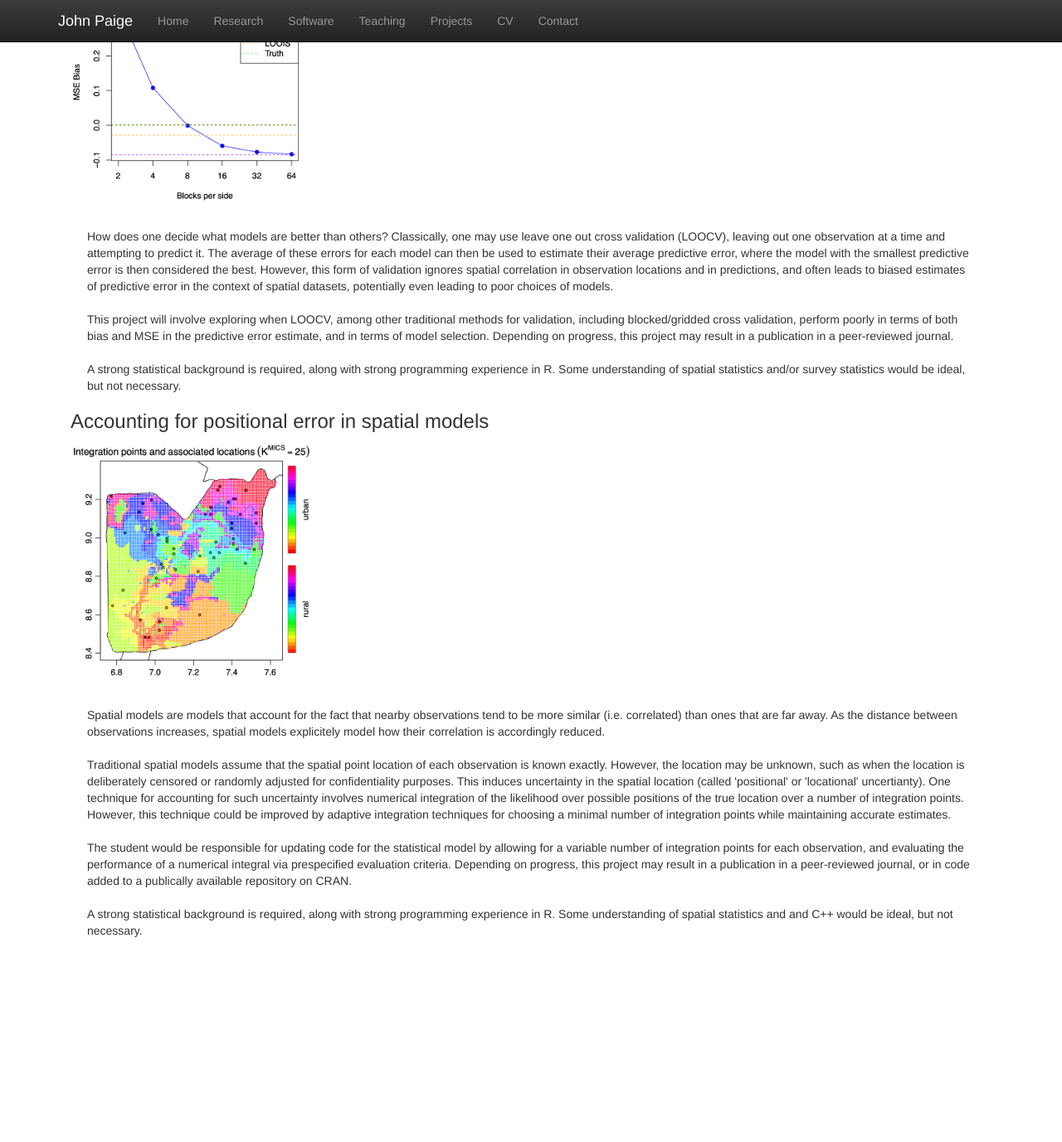
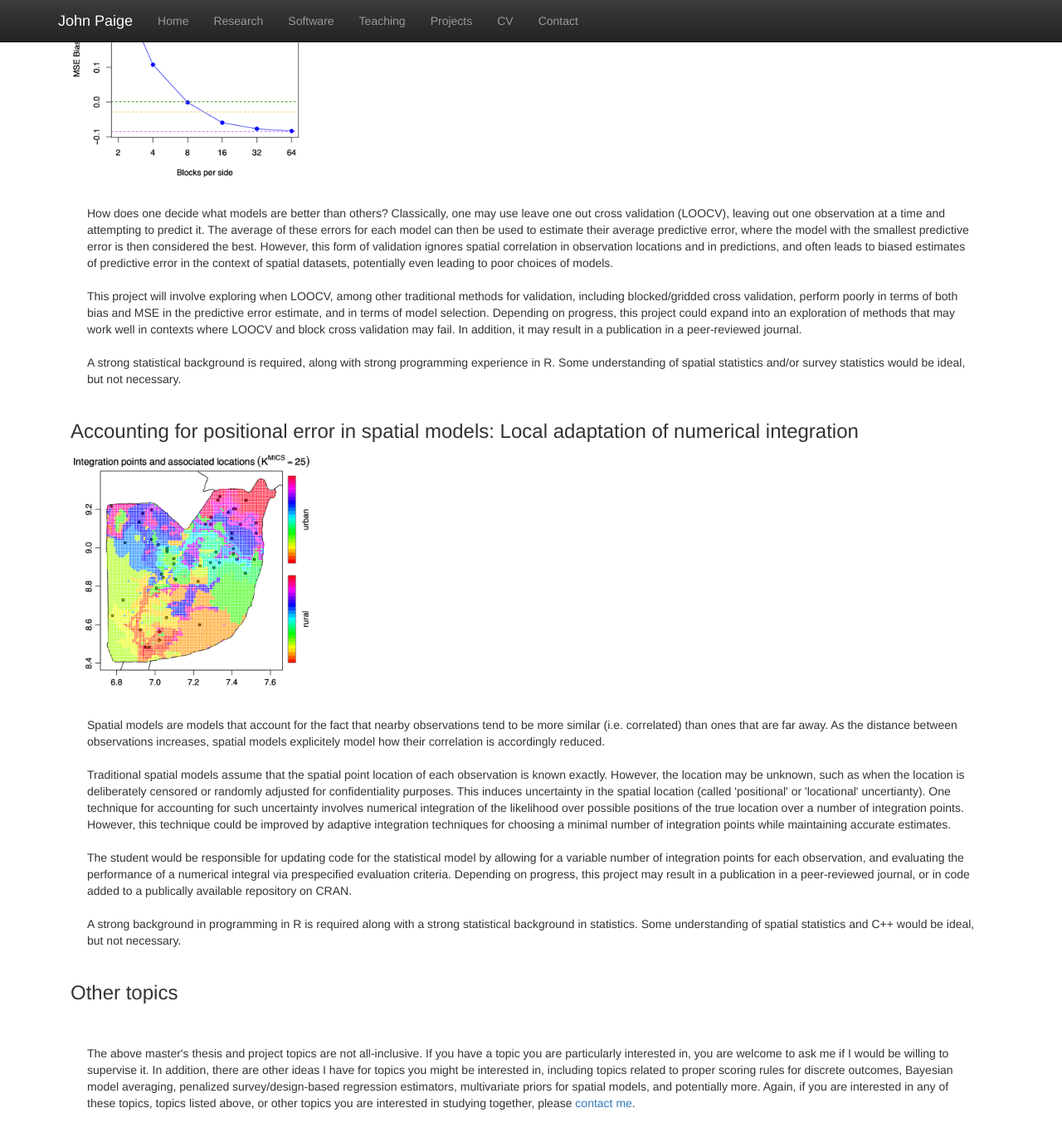
Before and after one commit to paigejo/paigejo.github.io, a Jekyll site: the page built from projects.html, in a window 1280 px wide and 1400 px high, scrolled down 1207 px. Shown: the top 1377 px of the window at 83% size. Built offline with Jekyll 4.4.1, drawn with Linux system fonts in a browser that asks for light colours; nearby versions of some CDN libraries; before the commit the page ends 2399 px from its top, so only the background shows below that; some of the changed text lies outside the part shown.

Commit message:
added other/misc topics

```diff
--- a/projects.html
+++ b/projects.html
@@ -7,17 +7,14 @@ title:  'Projects'
 <h1 style="margin-top:0;">Master's Project and Thesis Proposals</h1>
 
 <p class="lead"><small>
-  I am interested in spatial and spatiotemporal methods and their applications,
-  and have a number of potential projects for interested Master's and
-  Bacchelor's students, some of which are shown in detail below. Please <a href = "https://paigejo.github.io/contact.html">contact me</a> if you are interested in these, or have other projects you
-  would be interested in working on together. Potential topics include proper
-  scoring rules for discrete outcomes, earthquake inverse modeling, Bayesian model
-  averaging, exploring why and when traditional cross validation approaches fail
-  in a spatial context and what methods may work better, penalized
-  survey/design-based regression estimators, multivariate priors for spatial models,
-  accounting for positional/locational error in spatial models, and potentially more.
+  I am interested in spatial and spatiotemporal methods and their applications, among other things,
+  and have a number of potential projects and thesis topics for interested Master's and
+  Bacchelor's students. Some of this topics are shown in detail below. Please <a href = "https://paigejo.github.io/contact.html">contact me</a> if you are interested in these, or have other topics you
+  are interested in studying together.
   </small>
 </p>
+
+<br><br>
 
 <h3 style="margin-top:0">Inferring Historical Magnitude 9 Earthquake Coseismic Slip Distributions Using Paleoseismic Evidence (Continuation)</h3>
 
@@ -36,7 +33,8 @@ and potentially collaborations with Seismologists and other Statisticians. It wi
 <p class="content" style="padding:0px;margin:0px 20px 0px;">
 A strong statistical background is required, along with strong programming experience in R and ideally some programming experience in Python as well. Some understanding of spatial statistics would be ideal, but not necessary.
 </p>
-<br/>
+
+<br/><br>
 
 <h3 style="margin-top:0">Cross validation in a spatial context</h3>
 
@@ -44,23 +42,23 @@ A strong statistical background is required, along with strong programming exper
 
 <br><br>
 <p class="content" style="padding:0px;margin:0px 20px 0px;">
-How does one decide what models are better than others? Classically, one may use leave one out cross validation (LOOCV), leaving out one observation at a time and attempting to predict it. The average of these errors for each model can then be used to estimate their average predictive error, where the model with the smallest
-predictive error is then considered the best. However, this form of
+How does one decide what models are better than others? Classically, one may use leave one out cross validation (LOOCV), leaving out one observation at a time and attempting to predict it. The average of these errors for each model can then be used to estimate their average predictive error, where the model with the smallest predictive error is then considered the best. However, this form of
 validation ignores spatial correlation in observation locations and in predictions, and often leads to
 biased estimates of predictive error in the context of spatial datasets, potentially even leading to poor choices of models.
 </p>
 <br>
 <p class="content" style="padding:0px;margin:0px 20px 0px;">
 This project will involve exploring when LOOCV, among other traditional methods for validation,
-including blocked/gridded cross validation, perform poorly in terms of both bias and MSE in the predictive error estimate, and in terms of model selection. Depending on progress, this project may result in a publication in a peer-reviewed journal.
+including blocked/gridded cross validation, perform poorly in terms of both bias and MSE in the predictive error estimate, and in terms of model selection. Depending on progress, this project could expand into an exploration of methods that may work well in contexts where LOOCV and block cross validation may fail. In addition, it may result in a publication in a peer-reviewed journal.
 </p>
 <br>
 <p class="content" style="padding:0px;margin:0px 20px 0px;">
 A strong statistical background is required, along with strong programming experience in R. Some understanding of spatial statistics and/or survey statistics would be ideal, but not necessary.
 </p>
-<br/>
 
-<h3 style="margin-top:0">Accounting for positional error in spatial models</h3>
+<br/><br>
+
+<h3 style="margin-top:0">Accounting for positional error in spatial models: Local adaptation of numerical integration</h3>
 
 <img align = "center" src="images/integrationMICSbyCluster.png" alt="intPts" style="width:300px;">
 
@@ -78,6 +76,16 @@ The student would be responsible for updating code for the statistical model by
 </p>
 <br>
 <p class="content" style="padding:0px;margin:0px 20px 0px;">
-A strong statistical background is required, along with strong programming experience in R. Some understanding of spatial statistics and and C++ would be ideal, but not necessary.
+A strong background in programming in R is required along with a strong statistical background in statistics. Some understanding of spatial statistics and C++ would be ideal, but not necessary.
 </p>
-<br/>
+
+<br/><br>
+
+<h3 style="margin-top:0">Other topics</h3>
+
+<br><br>
+
+<p class="content" style="padding:0px;margin:0px 20px 0px;">
+The above master's thesis and project topics are not all-inclusive. If you have a topic you are particularly interested in, you are welcome to ask me if I would be willing to supervise it. In addition, there are other ideas I have for topics you might be interested in, including topics related to proper scoring rules for discrete outcomes, Bayesian model averaging, penalized survey/design-based regression estimators, multivariate priors for spatial models, and potentially more. Again, if you are interested in any of these topics, topics listed above, or other topics you are interested in studying together, please <a href = "https://paigejo.github.io/contact.html">contact me</a>.
+</p>
+<br>
```
